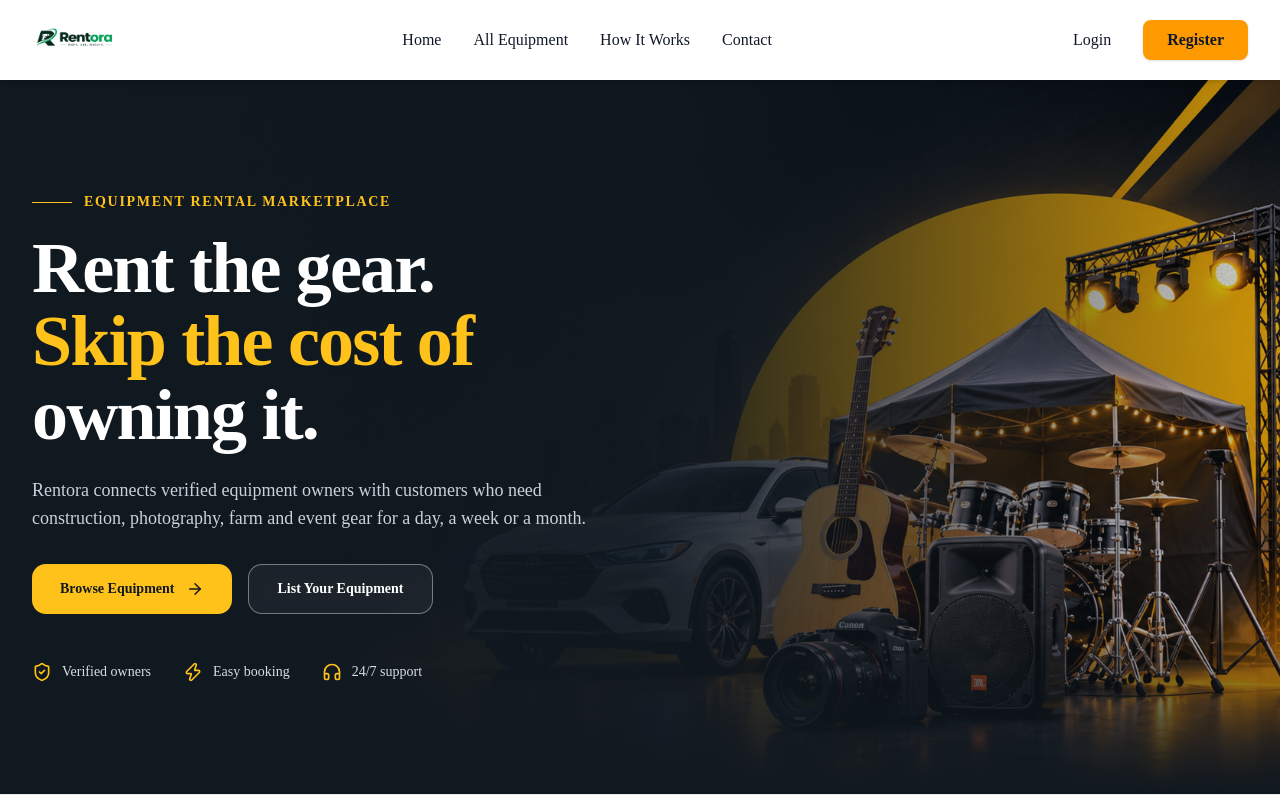
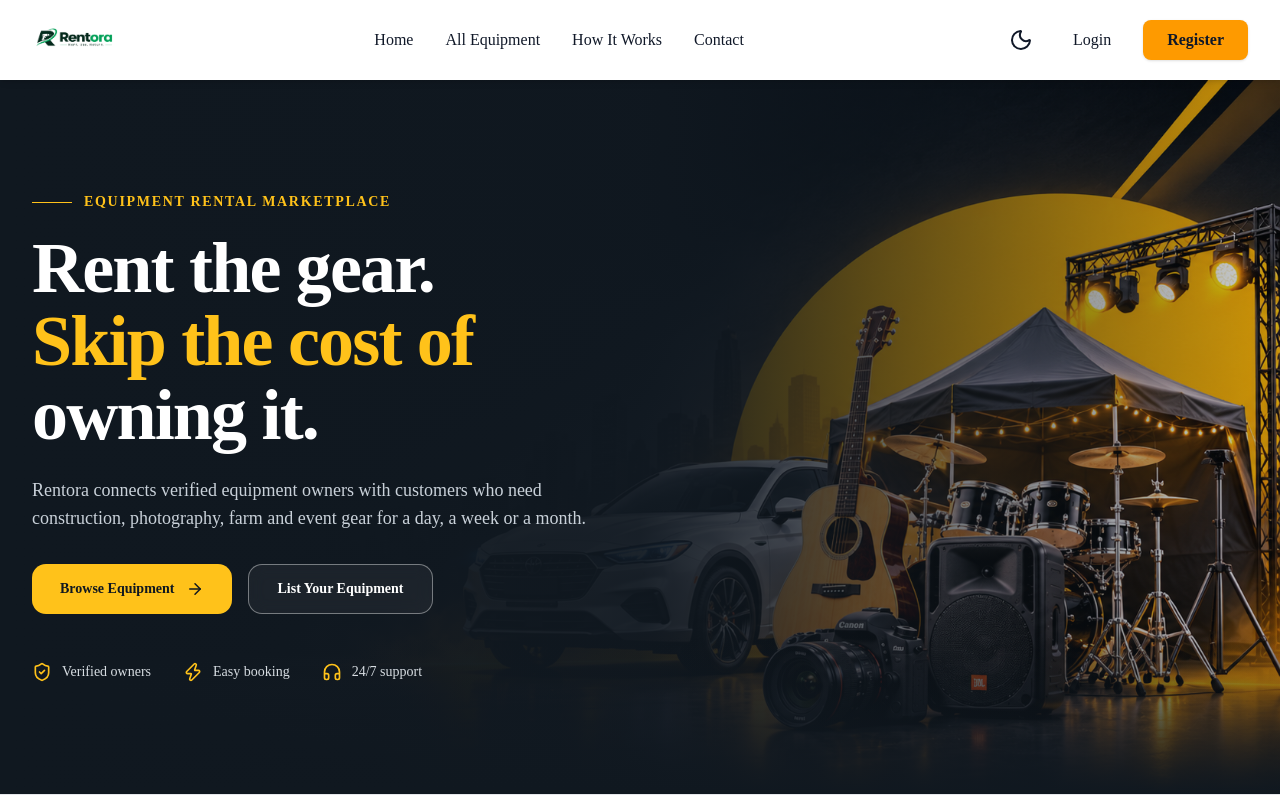
Before and after one commit to sahedali0237/rentora-client, a Next.js app: page / in a window 1280 px wide. Shown: the top 800 px of the page. Built offline with nearby package versions, Linux system fonts and the light colour scheme.

Commit message:
created the theme toggle with the help of ai

```diff
--- a/app/layout.tsx
+++ b/app/layout.tsx
@@ -1,4 +1,5 @@
 import type { Metadata } from "next";
+import Script from "next/script";
 import { Geist, Geist_Mono } from "next/font/google";
 import "./globals.css";
 import Navbar from "@/components/navbar";
@@ -24,9 +25,20 @@ export default function RootLayout({ children }: LayoutProps<"/">) {
   return (
     <html
       lang="en"
+      suppressHydrationWarning
       className={`${geistSans.variable} ${geistMono.variable} h-full antialiased`}
     >
       <body className="min-h-full flex flex-col">
+        {/* Apply the saved theme before paint to avoid a flash of the wrong theme.
+            Per Next.js docs, beforeInteractive scripts live inside <body> of the root layout
+            and are injected into <head> server-side, running before hydration. */}
+        <Script
+          id="theme-init"
+          strategy="beforeInteractive"
+          dangerouslySetInnerHTML={{
+            __html: `(function(){try{var t=localStorage.getItem("theme");if(t==="dark"||(!t&&window.matchMedia("(prefers-color-scheme: dark)").matches)){document.documentElement.classList.add("dark")}}catch(e){}})()`,
+          }}
+        />
         <Navbar />
         <main>{children}</main>
         <Footer />
--- a/components/navbar.tsx
+++ b/components/navbar.tsx
@@ -4,6 +4,7 @@ import React, { useState } from "react";
 import { Menu, X } from "lucide-react";
 import Image from "next/image";
 import Link from "next/link";
+import ThemeToggle from "@/components/theme-toggle";
 
 // 1. Define the navigation links in a constant array
 const navLinks = [
@@ -51,8 +52,9 @@ const Navbar = () => {
             ))}
           </div>
 
-          {/* Right: Desktop Auth Buttons */}
+          {/* Right: Desktop Theme Toggle + Auth Buttons */}
           <div className="hidden lg:flex items-center gap-4">
+            <ThemeToggle />
             <Link
               href="/sign-in"
               className="font-medium text-gray-900 dark:text-white hover:text-amber-500 dark:hover:text-amber-400 hover:bg-gray-100 dark:hover:bg-gray-800 active:bg-gray-200 dark:active:bg-gray-700 active:scale-95 px-4 py-2 rounded-md transition-all duration-200"
@@ -67,8 +69,9 @@ const Navbar = () => {
             </Link>
           </div>
 
-          {/* Mobile Hamburger Menu Toggle */}
-          <div className="flex items-center lg:hidden">
+          {/* Mobile: Theme Toggle + Hamburger Menu Toggle */}
+          <div className="flex items-center gap-1 lg:hidden">
+            <ThemeToggle />
             <button
               onClick={toggleMenu}
               className="text-gray-900 dark:text-white hover:text-[#fdb03d] dark:hover:text-gray-300 focus:outline-none p-2 transition-colors"
--- /dev/null
+++ b/components/theme-toggle.tsx
@@ -0,0 +1,46 @@
+"use client";
+
+import React, { useSyncExternalStore } from "react";
+import { Moon, Sun } from "lucide-react";
+
+// Subscribe to class changes on <html> so React stays in sync with the DOM
+function subscribe(onChange: () => void) {
+  const observer = new MutationObserver(onChange);
+  observer.observe(document.documentElement, {
+    attributes: true,
+    attributeFilter: ["class"],
+  });
+  return () => observer.disconnect();
+}
+
+const getSnapshot = () => document.documentElement.classList.contains("dark");
+
+// The server always renders the light (moon) icon; real value syncs after hydration
+const getServerSnapshot = () => false;
+
+const ThemeToggle = () => {
+  const isDark = useSyncExternalStore(subscribe, getSnapshot, getServerSnapshot);
+
+  const toggleTheme = () => {
+    const next = !isDark;
+    document.documentElement.classList.toggle("dark", next);
+    try {
+      localStorage.setItem("theme", next ? "dark" : "light");
+    } catch {
+      // Ignore storage errors (e.g. private mode)
+    }
+  };
+
+  return (
+    <button
+      onClick={toggleTheme}
+      aria-label={isDark ? "Switch to light mode" : "Switch to dark mode"}
+      title={isDark ? "Switch to light mode" : "Switch to dark mode"}
+      className="text-gray-900 dark:text-white hover:text-[#fdb03d] dark:hover:text-gray-300 hover:bg-gray-100 dark:hover:bg-gray-800 focus:outline-none p-2 rounded-md transition-colors"
+    >
+      {isDark ? <Sun className="h-6 w-6" /> : <Moon className="h-6 w-6" />}
+    </button>
+  );
+};
+
+export default ThemeToggle;
```
